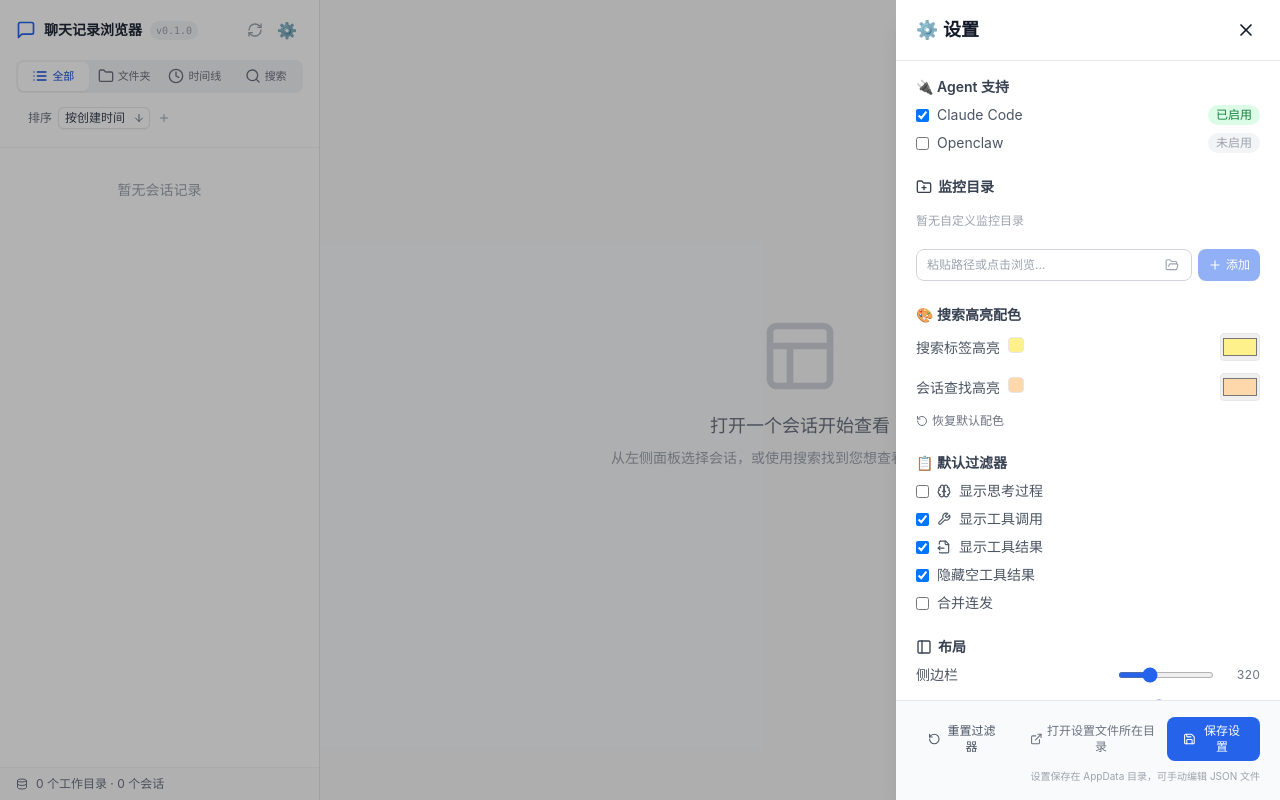
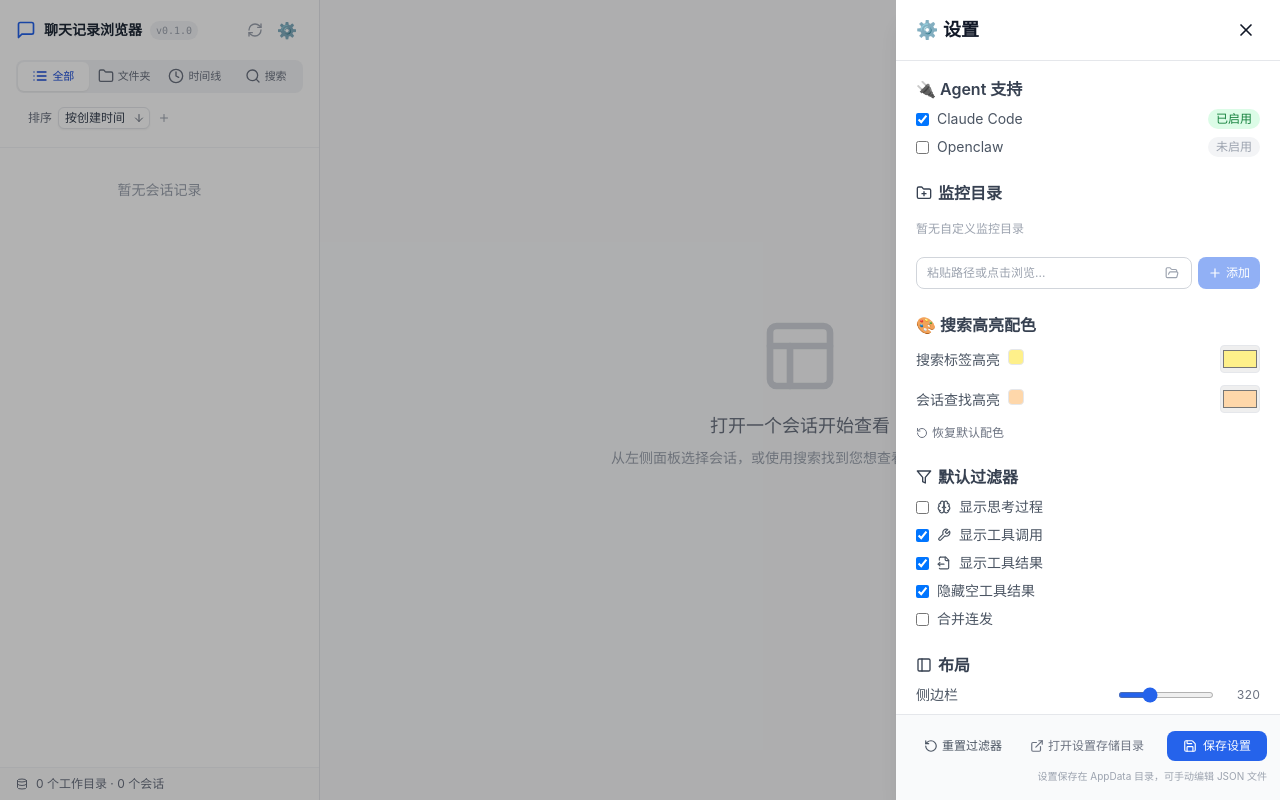
Before and after one commit to tools172/agent-chat-viewer, a React (Vite) app: page / in a window 1280 px wide. Both pictures are taken after a click on the button "⚙️". Built offline with nearby package versions, Linux system fonts and the light colour scheme.

Commit message:
style: 设置面板 UI 细节优化
- 默认过滤器图标更换为 Filter 漏斗图标
- 分组标题字号调大（text-sm → text-base）
- Footer 按钮文案精简、防换行、间距微调
- 保存按钮高度与添加按钮对齐

```diff
--- a/src/components/settings/SettingsPanel.tsx
+++ b/src/components/settings/SettingsPanel.tsx
@@ -14,6 +14,7 @@ import {
   Plus,
   PanelLeft,
   ExternalLink,
+  Filter,
 } from 'lucide-react';
 import { open } from '@tauri-apps/plugin-dialog';
 import { useSettingsStore } from '../../stores/settingsStore';
@@ -107,7 +108,7 @@ export const SettingsPanel: React.FC<SettingsPanelProps> = ({ onClose, onSetting
         <div className="flex-1 overflow-y-auto px-5 py-4 space-y-6">
           {/* Agent 支持 */}
           <section>
-            <h3 className="text-sm font-semibold text-gray-700 mb-2">
+            <h3 className="text-base font-semibold text-gray-700 mb-2">
               🔌 Agent 支持
             </h3>
             <div className="space-y-2">
@@ -141,7 +142,7 @@ export const SettingsPanel: React.FC<SettingsPanelProps> = ({ onClose, onSetting
 
           {/* Watch directories */}
           <section>
-            <h3 className="text-sm font-semibold text-gray-700 mb-2 flex items-center gap-1.5">
+            <h3 className="text-base font-semibold text-gray-700 mb-2 flex items-center gap-1.5">
               <FolderPlus className="h-4 w-4" />
               监控目录
             </h3>
@@ -228,7 +229,7 @@ export const SettingsPanel: React.FC<SettingsPanelProps> = ({ onClose, onSetting
 
           {/* 搜索高亮配色 */}
           <section>
-            <h3 className="text-sm font-semibold text-gray-700 mb-2">
+            <h3 className="text-base font-semibold text-gray-700 mb-2">
               🎨 搜索高亮配色
             </h3>
             <div className="space-y-3">
@@ -283,8 +284,9 @@ export const SettingsPanel: React.FC<SettingsPanelProps> = ({ onClose, onSetting
 
           {/* 默认过滤器 */}
           <section>
-            <h3 className="text-sm font-semibold text-gray-700 mb-2">
-              📋 默认过滤器
+            <h3 className="text-base font-semibold text-gray-700 mb-2 flex items-center gap-1.5">
+              <Filter className="h-4 w-4" />
+              默认过滤器
             </h3>
             <div className="space-y-2">
               {[
@@ -337,7 +339,7 @@ export const SettingsPanel: React.FC<SettingsPanelProps> = ({ onClose, onSetting
 
           {/* 布局设置 */}
           <section>
-            <h3 className="text-sm font-semibold text-gray-700 mb-2 flex items-center gap-1.5">
+            <h3 className="text-base font-semibold text-gray-700 mb-2 flex items-center gap-1.5">
               <PanelLeft className="h-4 w-4" />
               布局
             </h3>
@@ -445,23 +447,23 @@ export const SettingsPanel: React.FC<SettingsPanelProps> = ({ onClose, onSetting
         </div>
 
         {/* Footer */}
-        <div className="px-5 py-4 border-t bg-gray-50 space-y-2">
+        <div className="pl-4 pr-[13px] py-4 border-t bg-gray-50 space-y-2">
           <div className="flex items-center justify-between">
-            <div className="flex gap-2">
+            <div className="flex gap-1">
               <button
                 onClick={store.resetFilter}
-                className="px-3 py-1.5 text-xs text-gray-600 hover:bg-gray-200 rounded-lg transition-colors flex items-center gap-1"
+                className="px-3 py-1.5 text-xs text-gray-600 hover:bg-gray-200 rounded-lg transition-colors flex items-center gap-1 whitespace-nowrap"
               >
                 <RotateCcw className="h-3.5 w-3.5" />
                 重置过滤器
               </button>
               <button
                 onClick={handleOpenSettingsFile}
-                className="px-3 py-1.5 text-xs text-gray-500 hover:bg-gray-200 rounded-lg transition-colors flex items-center gap-1"
+                className="px-3 py-1.5 text-xs text-gray-500 hover:bg-gray-200 rounded-lg transition-colors flex items-center gap-1 whitespace-nowrap"
                 title="在资源管理器中打开 settings.json"
               >
                 <ExternalLink className="h-3.5 w-3.5" />
-                打开设置文件所在目录
+                打开设置存储目录
               </button>
             </div>
             {saveMessage ? (
@@ -469,7 +471,7 @@ export const SettingsPanel: React.FC<SettingsPanelProps> = ({ onClose, onSetting
             ) : (
               <button
                 onClick={handleSave}
-                className="px-4 py-1.5 text-xs bg-primary-600 text-white rounded-lg hover:bg-primary-700 transition-colors flex items-center gap-1"
+                className="px-4 py-[7px] text-xs bg-primary-600 text-white rounded-lg hover:bg-primary-700 transition-colors flex items-center gap-1.5 whitespace-nowrap"
               >
                 <Save className="h-3.5 w-3.5" />
                 保存设置
```
